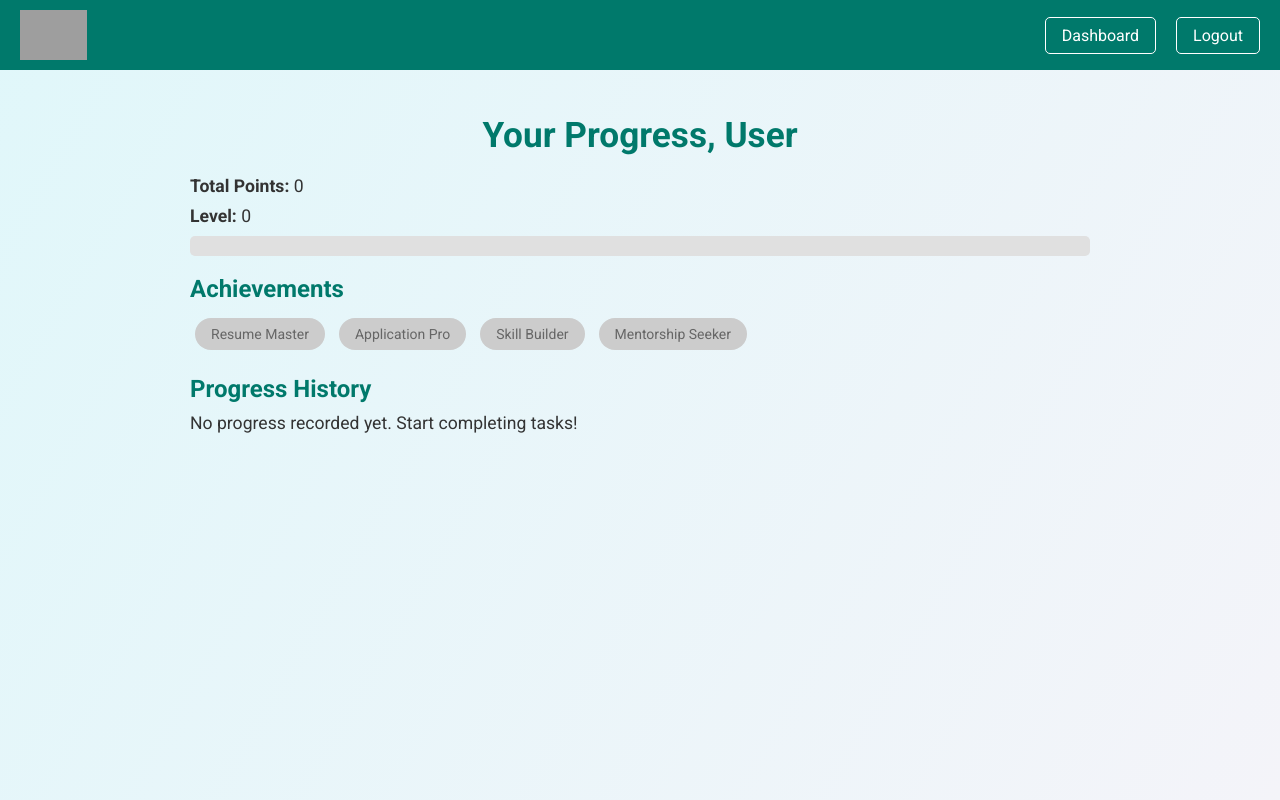
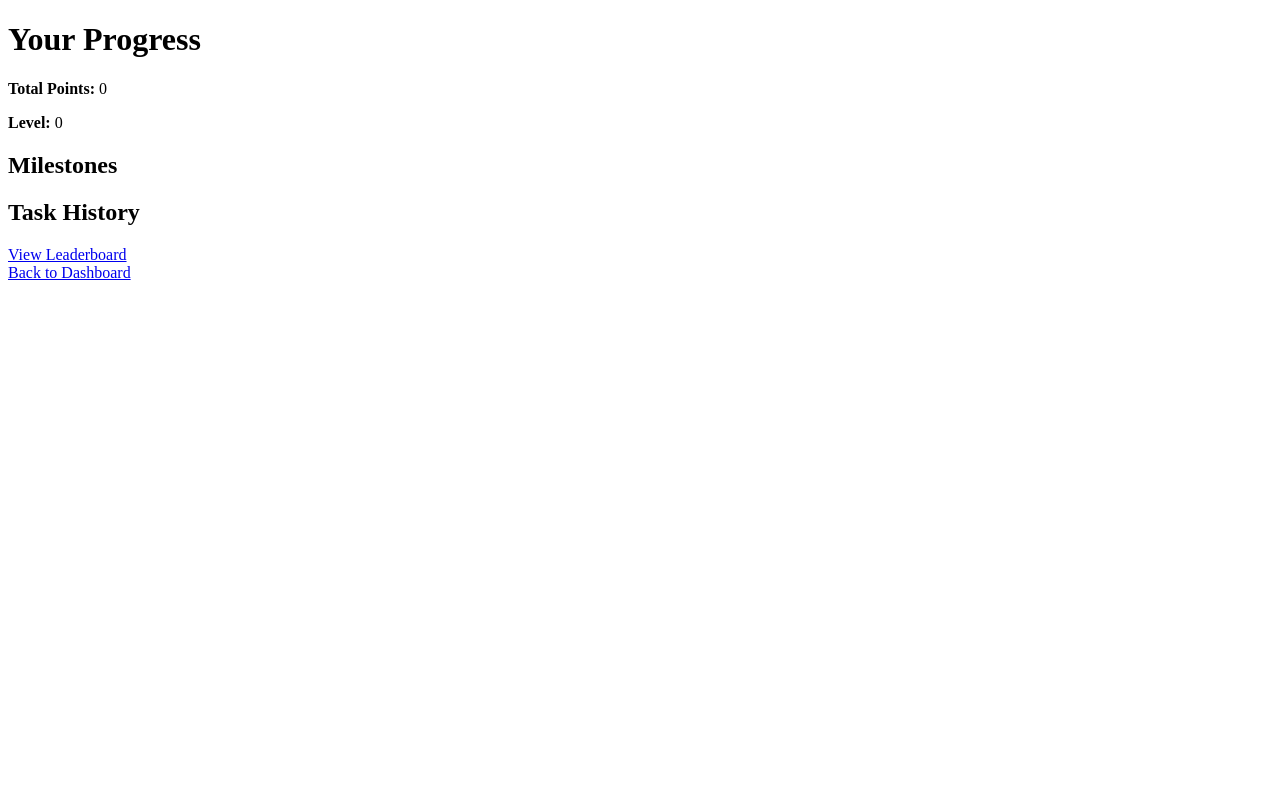
Before and after one commit to BChaitanyaReddy895/SkillSync, a Flask app: page /progress in a window 1280 px wide. Run offline with Flask 2, Linux system fonts and the light colour scheme; a user stored in the database is signed in; parts of the project's set-up code (start-up, migrations or seed data) failed here and were passed over; grey boxes are pictures that could not be loaded.

Commit message:
Update templates/progress.html

```diff
--- a/templates/progress.html
+++ b/templates/progress.html
@@ -1,195 +1,32 @@
 <!DOCTYPE html>
-<html lang="en">
+<html>
 <head>
-    <meta charset="UTF-8">
-    <meta name="viewport" content="width=device-width, initial-scale=1.0">
-    <title>Progress Tracker - SkillSync</title>
-    <link href="https://fonts.googleapis.com/css?family=Roboto:400,700&display=swap" rel="stylesheet">
-    <style>
-        body {
-            font-family: 'Roboto', Arial, sans-serif;
-            margin: 0;
-            padding: 0;
-            background: linear-gradient(120deg, #e0f7fa 0%, #f4f4f9 100%);
-            min-height: 100vh;
-        }
-
-        header {
-            background-color: #00796b;
-            color: white;
-            padding: 10px 20px;
-            display: flex;
-            align-items: center;
-            justify-content: space-between;
-        }
-
-        header img {
-            height: 50px;
-        }
-
-        nav {
-            display: flex;
-            gap: 20px;
-            align-items: center;
-        }
-
-        nav a {
-            color: white;
-            text-decoration: none;
-            font-size: 16px;
-            padding: 8px 16px;
-            border: 1px solid white;
-            border-radius: 5px;
-            transition: background-color 0.3s ease;
-        }
-
-        nav a:hover {
-            background-color: white;
-            color: #00796b;
-        }
-
-        .container {
-            padding: 20px;
-            max-width: 900px;
-            margin: 0 auto;
-        }
-
-        h1 {
-            color: #00796b;
-            text-align: center;
-            margin-bottom: 20px;
-            font-size: 2.2rem;
-        }
-
-        h2 {
-            color: #00796b;
-            font-size: 1.5rem;
-            margin-bottom: 10px;
-        }
-
-        p {
-            color: #333;
-            font-size: 1.1rem;
-            margin: 10px 0;
-        }
-
-        .progress-bar {
-            width: 100%;
-            background-color: #e0e0e0;
-            border-radius: 5px;
-            overflow: hidden;
-            margin: 10px 0;
-        }
-
-        .progress-bar-fill {
-            background: linear-gradient(90deg, #00796b 60%, #26a69a 100%);
-            height: 20px;
-            transition: width 0.5s ease;
-        }
-
-        .badge {
-            display: inline-block;
-            padding: 8px 16px;
-            margin: 5px;
-            background-color: #26a69a;
-            color: white;
-            border-radius: 20px;
-            font-size: 14px;
-        }
-
-        .badge.locked {
-            background-color: #ccc;
-            color: #666;
-        }
-
-        .progress-table {
-            width: 100%;
-            border-collapse: collapse;
-            background: white;
-            border-radius: 8px;
-            box-shadow: 0 2px 8px rgba(0,0,0,0.07);
-            margin-top: 20px;
-        }
-
-        .progress-table th, .progress-table td {
-            padding: 12px;
-            text-align: left;
-            border-bottom: 1px solid #e0e0e0;
-        }
-
-        .progress-table th {
-            background-color: #00796b;
-            color: white;
-        }
-
-        .progress-table tr:last-child td {
-            border-bottom: none;
-        }
-
-        @media (max-width: 700px) {
-            .container {
-                max-width: 98vw;
-                padding: 8px 2vw;
-            }
-
-            .progress-table {
-                font-size: 14px;
-            }
-
-            .progress-table th, .progress-table td {
-                padding: 8px;
-            }
-        }
-    </style>
+    <title>Progress</title>
 </head>
 <body>
-    <header>
-        <img src="{{ url_for('static', filename='logo.png') }}" alt="SkillSync Logo">
-        <nav>
-            <a href="{{ url_for('intern_dashboard') }}">Dashboard</a>
-            <a href="{{ url_for('logout') }}">Logout</a>
-        </nav>
-    </header>
-    <div class="container">
-        <h1>Your Progress, {{ user_name | default('User') }}</h1>
-        <p><strong>Total Points:</strong> {{ total_points | default(0) }}</p>
-        <p><strong>Level:</strong> {{ level | default(0) }}</p>
-        <div class="progress-bar">
-            <div class="progress-bar-fill" style="width: {{ (total_points // 10) | default(0) }}%;"></div>
-        </div>
-        <h2>Achievements</h2>
-        {% if achievements %}
-            {% for achievement in achievements %}
-                <span class="badge {{ '' if achievement.unlocked else 'locked' }}">{{ achievement.name }}</span>
+    <h1>Your Progress</h1>
+    {% with messages = get_flashed_messages(with_categories=true) %}
+        {% if messages %}
+            {% for category, message in messages %}
+                <div class="alert alert-{{ category }}">{{ message }}</div>
             {% endfor %}
-        {% else %}
-            <p>No achievements earned yet. Keep completing tasks!</p>
         {% endif %}
-        <h2>Progress History</h2>
-        {% if progress %}
-            <table class="progress-table">
-                <thead>
-                    <tr>
-                        <th>Task Type</th>
-                        <th>Description</th>
-                        <th>Points</th>
-                        <th>Completion Date</th>
-                    </tr>
-                </thead>
-                <tbody>
-                    {% for task in progress %}
-                        <tr>
-                            <td>{{ task.task_type | default('N/A') }}</td>
-                            <td>{{ task.task_description | default('N/A') }}</td>
-                            <td>{{ task.points | default(0) }}</td>
-                            <td>{{ task.completion_date | default('N/A') }}</td>
-                        </tr>
-                    {% endfor %}
-                </tbody>
-            </table>
-        {% else %}
-            <p>No progress recorded yet. Start completing tasks!</p>
-        {% endif %}
-    </div>
+    {% endwith %}
+    <p><strong>Total Points:</strong> {{ total_points }}</p>
+    <p><strong>Level:</strong> {{ level }}</p>
+    <h2>Milestones</h2>
+    <ul>
+        {% for milestone in milestones %}
+            <li>{{ milestone.name }} ({{ milestone.points }} points) - {{ 'Unlocked' if milestone.unlocked else 'Locked' }}</li>
+        {% endfor %}
+    </ul>
+    <h2>Task History</h2>
+    <ul>
+        {% for task in progress %}
+            <li>{{ task.task_description }} - {{ task.points }} points ({{ task.completion_date }})</li>
+        {% endfor %}
+    </ul>
+    <a href="{{ url_for('leaderboard') }}">View Leaderboard</a><br>
+    <a href="{{ url_for('intern_dashboard') }}">Back to Dashboard</a>
 </body>
 </html>
```
